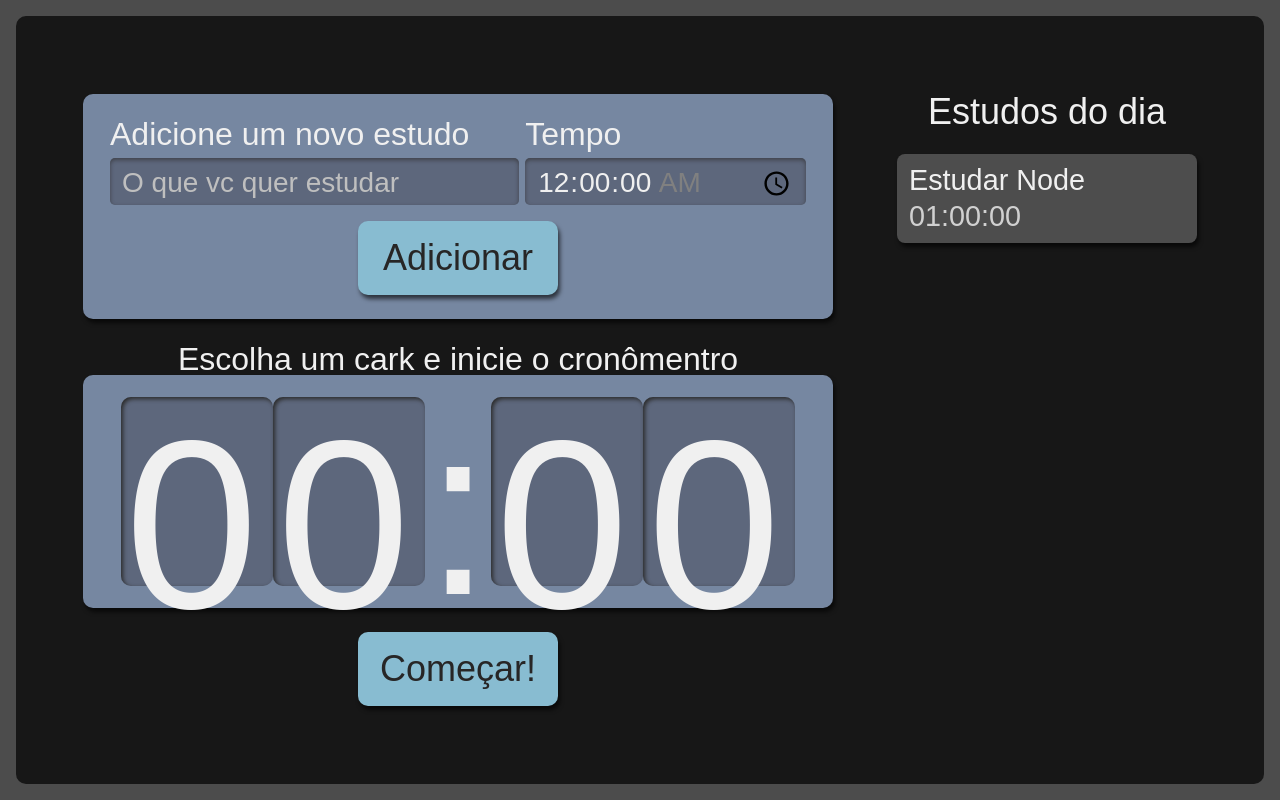
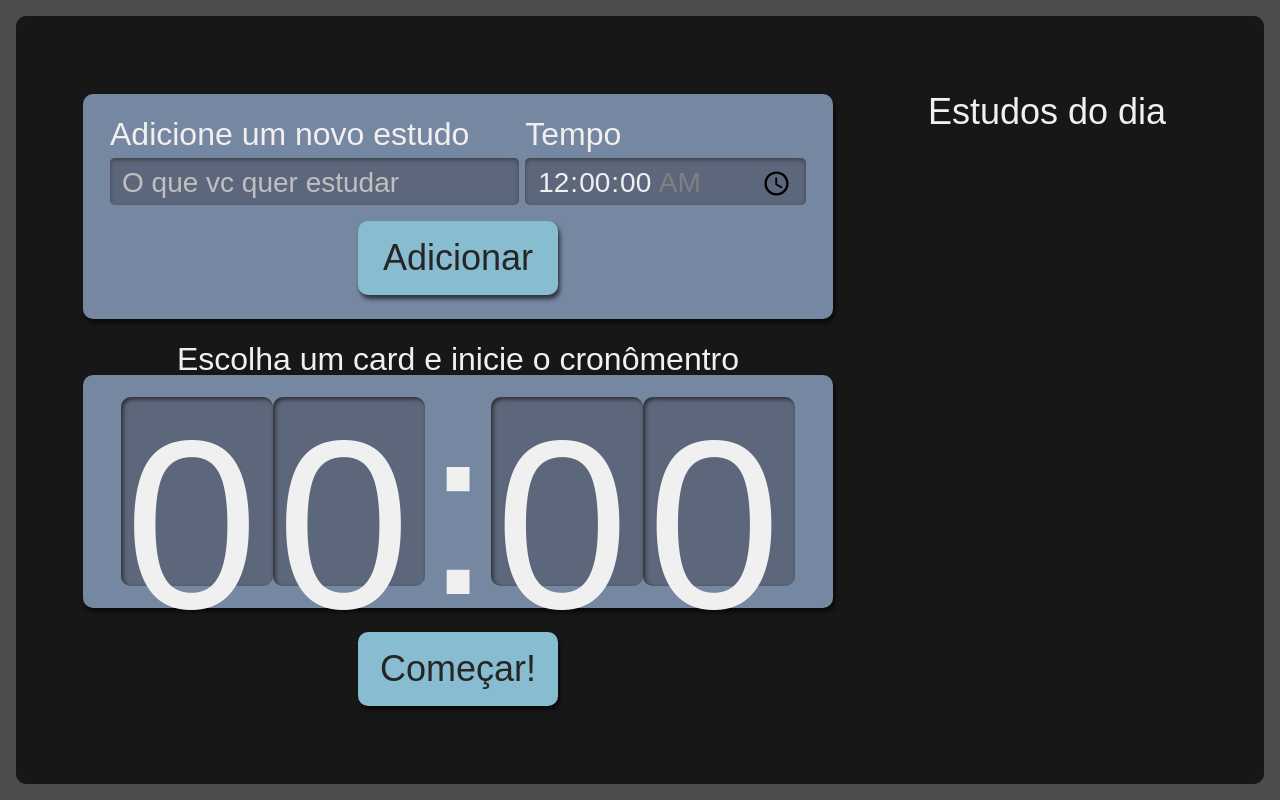
Before and after one commit to GeoChivas99s/chivas-studies, a React (Create React App) app: page / in a window 1280 px wide. Built offline with nearby package versions, Linux system fonts and the light colour scheme.

Commit message:
feat: add to do list

```diff
--- a/src/components/cronometer/cronometer.tsx
+++ b/src/components/cronometer/cronometer.tsx
@@ -5,7 +5,7 @@ import style from './cronometer.module.scss'
 function Cronometer() {
   return (
     <div className={style.cronometro}>
-      <p className={style.titulo}> Escolha um cark e inicie o cronômentro</p>
+      <p className={style.titulo}> Escolha um card e inicie o cronômentro</p>
       <div className={style.relogioWrapper}> <Watch/> </div>
       <Button text="Começar!" />
     </div>
--- a/src/pages/App.tsx
+++ b/src/pages/App.tsx
@@ -2,14 +2,13 @@ import { Form , List , Cronometer} from "components";
 import React , {useState} from "react";
 import style from './App.module.scss'
 
+interface IProps {
+  task:string;
+  time:string;
+}
 
 function App() {
- const [ tasks , setTasks] = useState([
-  {
-    task:"Estudar Node",
-    time:"01:00:00"
-  }
- ]);
+ const [ tasks , setTasks] = useState<IProps[]>([]);
 
   return (
     <div className={style["AppStyle"]}>
```
Also changed, not shown: src/components/list/list.tsx (+7 -10 lines), src/components/form/form.tsx (line endings or trailing spaces).
